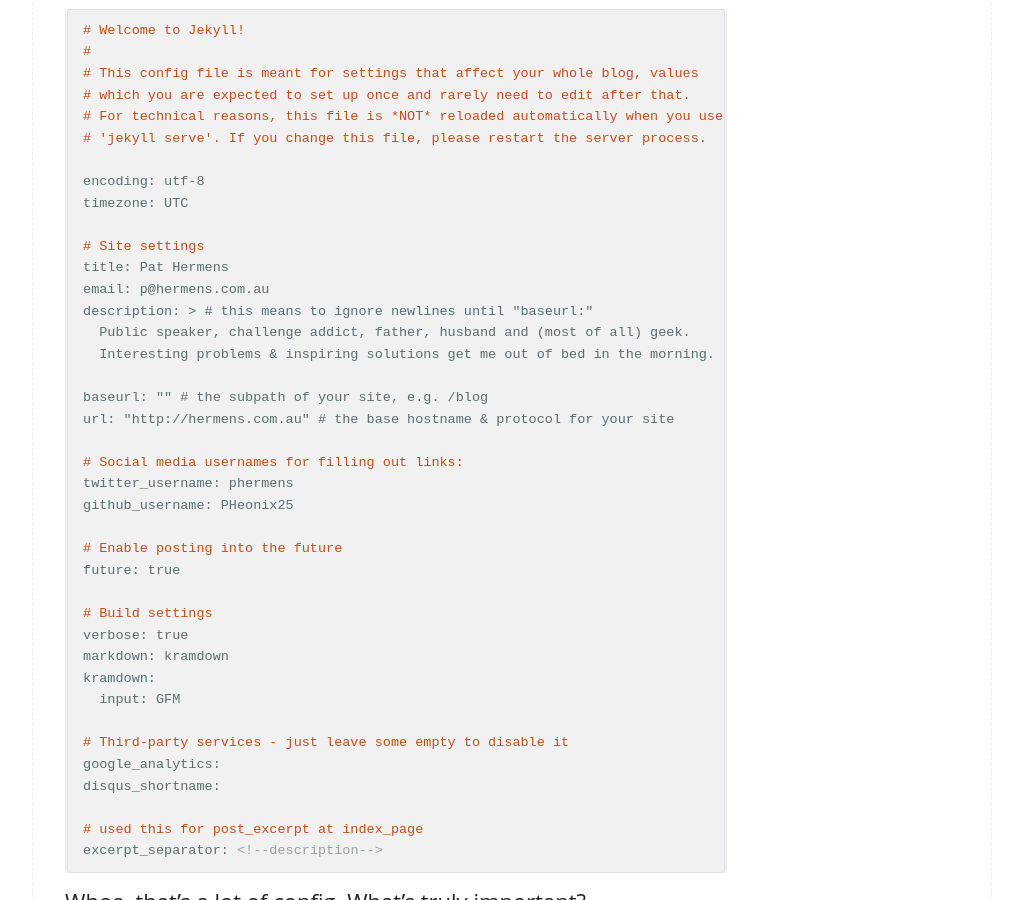
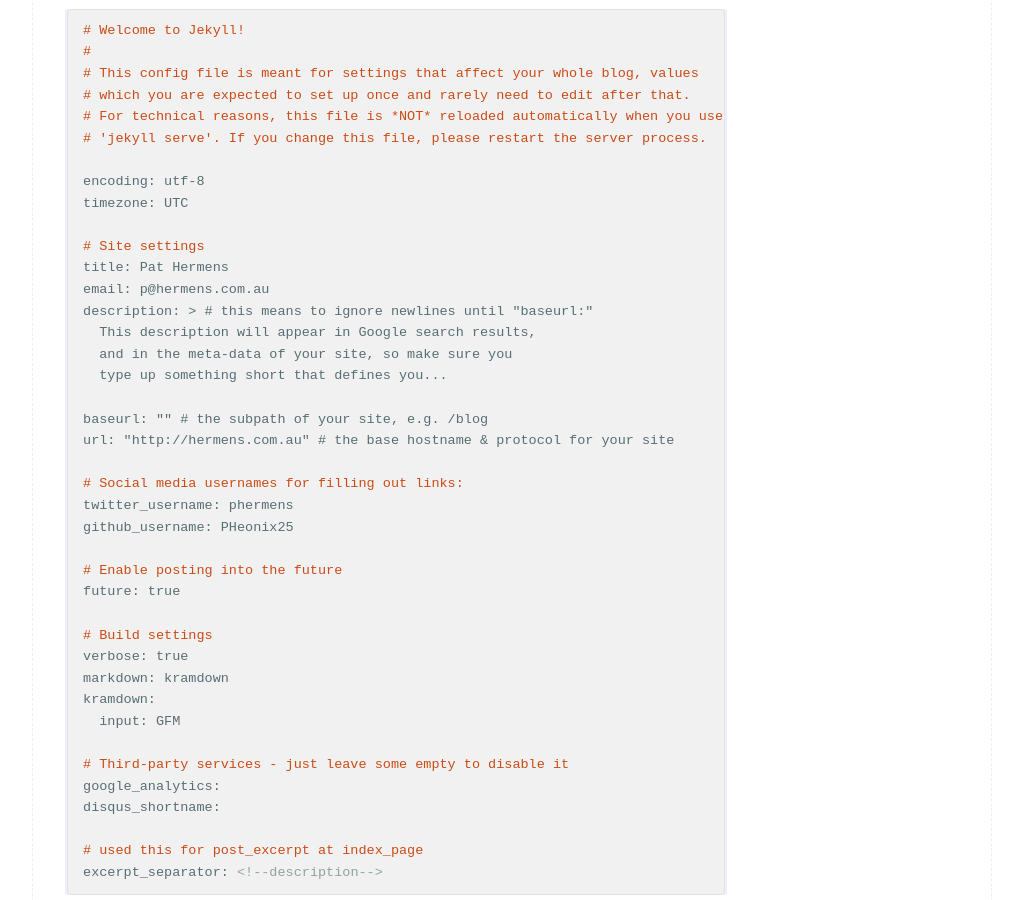
Before and after one commit to PHeonix25/PHeonix25.github.io, a Jekyll site: the page built from _posts/2016-10-07-Getting-started-with-Jekyll-Part-3.md, in a window 1280 px wide and 900 px high, scrolled down 608 px. Shown: the whole window, without its empty margins (128-1151 px from the left). Built offline with Jekyll 4.4.1, drawn with Linux system fonts in a browser that asks for light colours; comment, search, counter and statistics services are not loaded.

Commit message:
Updates description in the sample

```diff
--- a/_posts/2016-10-07-Getting-started-with-Jekyll-Part-3.md
+++ b/_posts/2016-10-07-Getting-started-with-Jekyll-Part-3.md
@@ -39,8 +39,9 @@
 title: Pat Hermens
 email: p@hermens.com.au
 description: > # this means to ignore newlines until "baseurl:"
-  Public speaker, challenge addict, father, husband and (most of all) geek.
-  Interesting problems & inspiring solutions get me out of bed in the morning.
+  This description will appear in Google search results,
+  and in the meta-data of your site, so make sure you
+  type up something short that defines you...
 
 baseurl: "" # the subpath of your site, e.g. /blog
 url: "http://hermens.com.au" # the base hostname & protocol for your site
```
